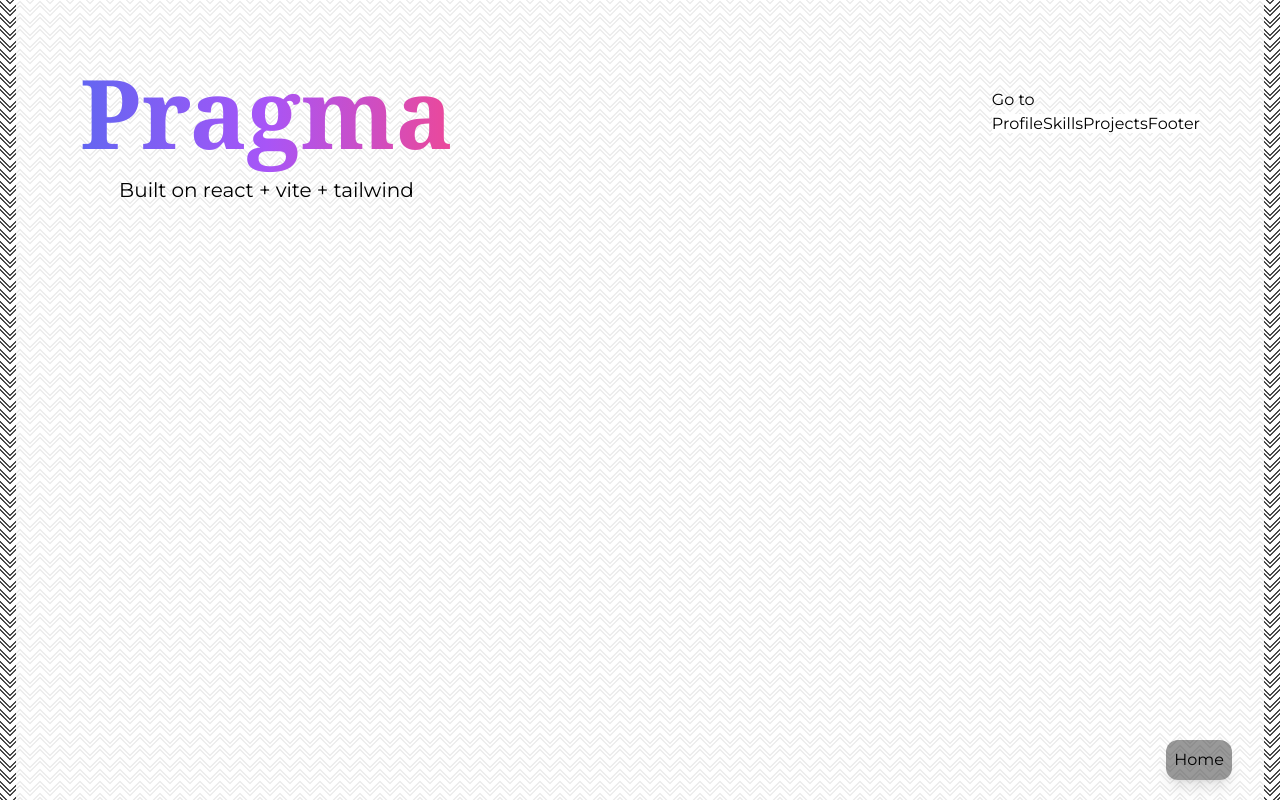
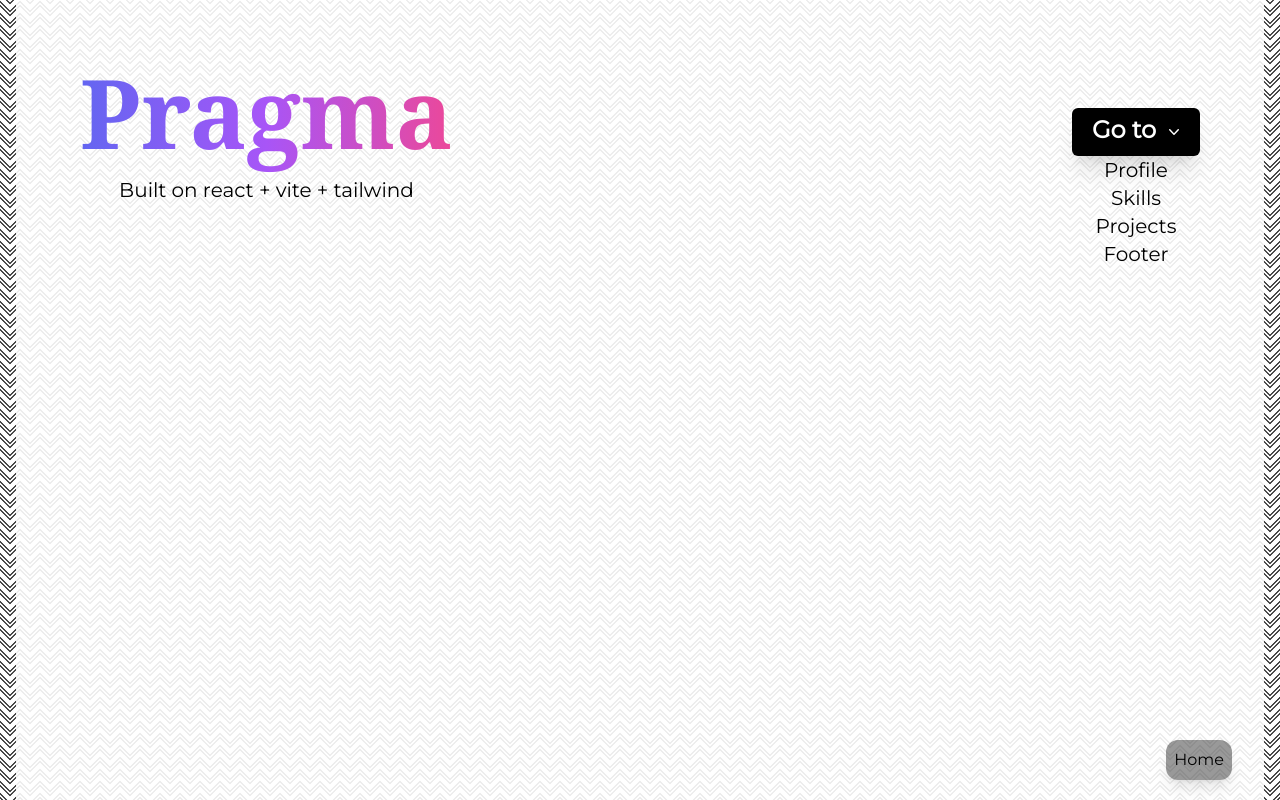
Before and after one commit to ayushchauhan101/portfolio, a React (Vite) app: page / in a window 1280 px wide. Both pictures are taken after a click on the button "Go to". Shown: the top 800 px of the page. Built offline with nearby package versions, Linux system fonts and the light colour scheme.

Commit message:
menu bar fix

```diff
--- a/src/components/Header.jsx
+++ b/src/components/Header.jsx
@@ -37,7 +37,7 @@ function Header() {
 						</a>
 					</HeaderButton>
 				</div>
-				<div className="collapse md:visible">
+				<div className="invisible md:visible">
 					<MenuBar />
 				</div>
 			</div>
--- a/src/components/HeaderComponents/Example.jsx
+++ b/src/components/HeaderComponents/Example.jsx
@@ -1,36 +1,43 @@
 import { Fragment } from "react"
 import { Menu } from "@headlessui/react"
+import { ChevronDownIcon } from "@heroicons/react/20/solid"
 
 const links = [
 	{ href: "#profile", label: "Profile" },
 	{ href: "#skills", label: "Skills" },
 	{ href: "#projects", label: "Projects" },
-	{ href: "footer", label: "Footer" },
+	{ href: "#footer", label: "Footer" },
 ]
 
 function MenuBar() {
 	return (
-
-			<Menu>
-				<Menu.Button>Go to</Menu.Button>
-				<Menu.Items>
+		<Menu>
+			<Menu.Button className="mt-5 h-12 w-32 rounded-md bg-black text-2xl font-bold text-white shadow-xl transition duration-200 hover:scale-110 dark:bg-slate-300 dark:text-black">
+				Go to
+				<ChevronDownIcon
+					className="-mr-1 ml-2 h-10 w-5 bg-black text-2xl font-bold text-white dark:bg-slate-300 dark:text-black"
+					aria-hidden="true"
+				/>
+			</Menu.Button>
+			<Menu.Items>
+				<div className="flex flex-col">
 					{links.map((link) => (
 						<Menu.Item key={link.href} as={Fragment}>
 							{({ active }) => (
 								<a
 									href={link.href}
 									className={`${
-										active ? "bg-blue-500 text-white" : "bg-white text-black"
+										active ? "bg-blue-500 text-white" : "bg-inherit text-black"
 									}`}
 								>
-									{link.label}
+									<p>{link.label}</p>
 								</a>
 							)}
 						</Menu.Item>
 					))}
-				</Menu.Items>
-			</Menu>
-
+				</div>
+			</Menu.Items>
+		</Menu>
 	)
 }
 
--- a/src/index.css
+++ b/src/index.css
@@ -16,7 +16,7 @@
 		@apply text-left text-2xl md:text-center md:text-4xl;
 	}
 	p {
-		@apply text-left text-lg md:text-center md:text-xl;
+		@apply text-left text-lg md:text-center md:text-xl dark:text-slate-200;
 	}
 	b {
 		@apply text-lg;
```
